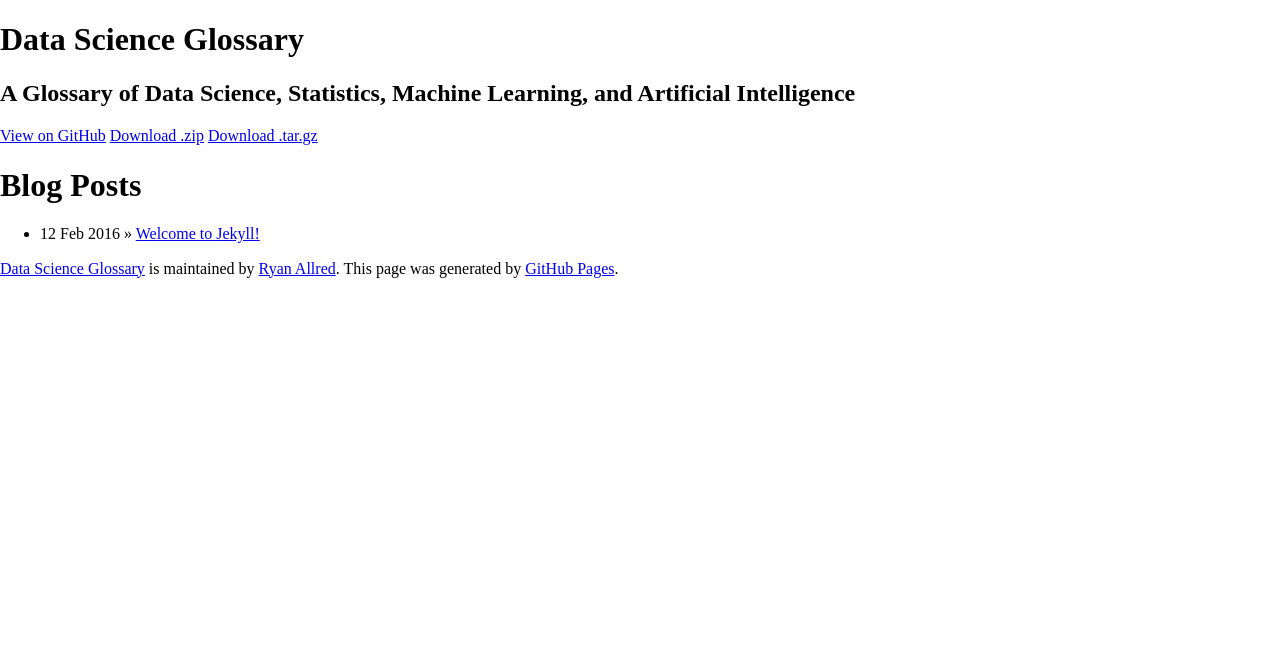
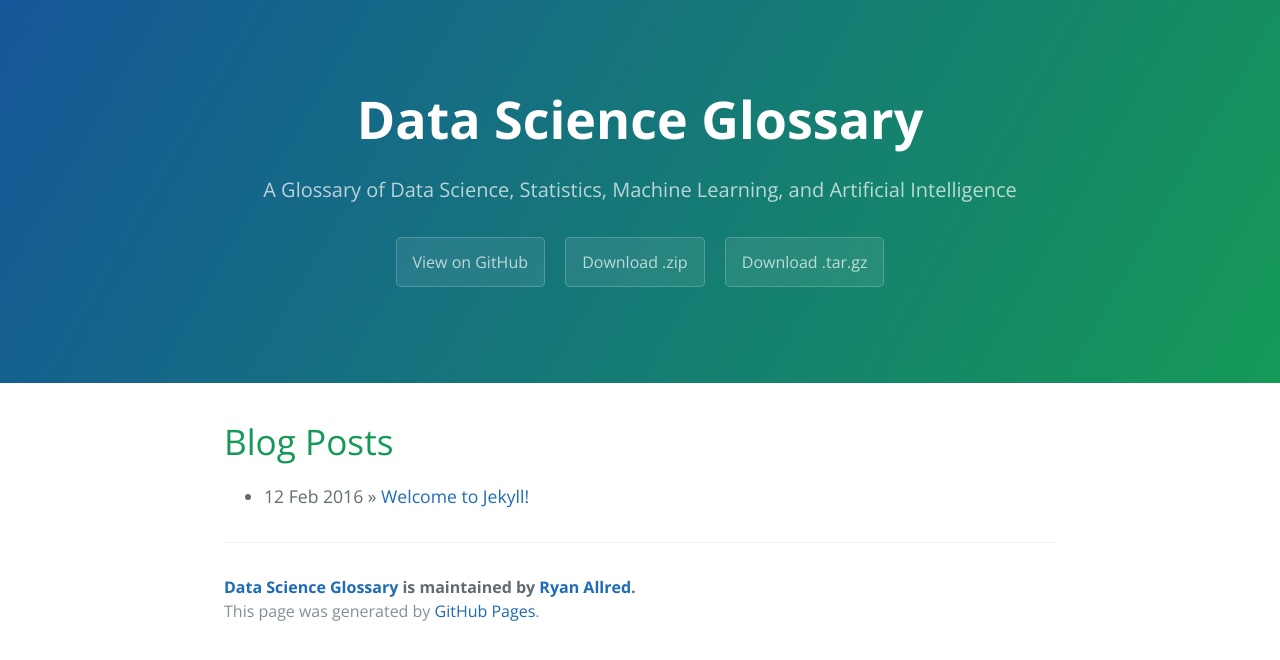
Before and after one commit to veritaem/Lambda-School-Data-Science.github.io, a Jekyll site: the page built from index.html, in a window 1280 px wide. Shown: the top 660 px of the page. Built offline with Jekyll 4.4.1, drawn with Linux system fonts in a browser that asks for light colours; nearby versions of some CDN libraries; library files that are not in the unit come from our copies; the list of posts is cut into pages by our own code.

Commit message:
Update head.html

```diff
--- a/_includes/head.html
+++ b/_includes/head.html
@@ -5,5 +5,5 @@
   <meta name="theme-color" content="#157878">
   <link rel="stylesheet" href="{{ site.baseurl }}/css/normalize.css">
   <link href='https://fonts.googleapis.com/css?family=Open+Sans:400,700' rel='stylesheet' type='text/css'>
-  <link rel="stylesheet href="{{ site.url }}/{{ site.baseurl }}/css/cayman.css">
+  <link rel="stylesheet" href="{{ site.url }}/{{ site.baseurl }}/css/cayman.css">
 </head>
```
